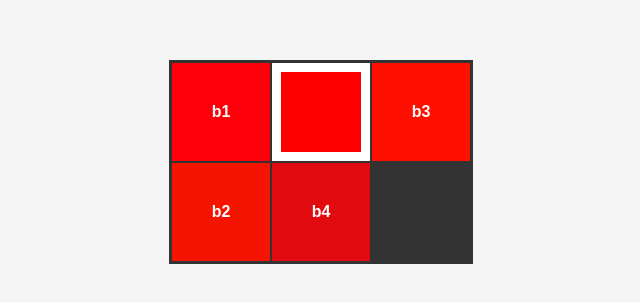
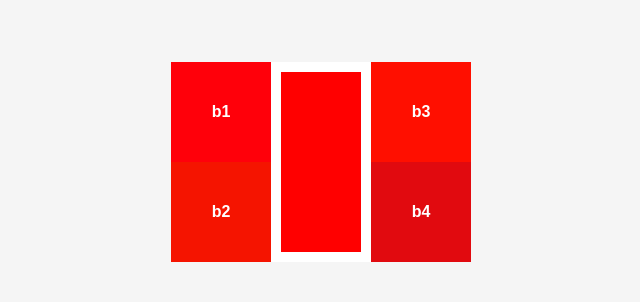
Before and after one commit to Ponava-pr/-2, a plain HTML site: page index.html in a window 1280 px wide. Shown: the part 238-540 px from the top of the page, without its empty margins (319-959 px from the left). Drawn offline with Linux system fonts and the light colour scheme.

Commit message:
Update style.css

```diff
--- a/style.css
+++ b/style.css
@@ -25,8 +25,6 @@ body {
     grid-template-columns: 100px 100px 100px;
     grid-template-rows: 100px 100px;
     gap: 0;
-    border: 2px solid #333;
-    background: #333;
 }
 
 .block {
@@ -39,31 +37,27 @@ body {
     font-weight: bold;
     color: white;
     cursor: pointer;
-    border: 1px solid #333;
     transition: all 0.2s ease;
 }
 
 .block:hover {
     filter: brightness(1.1);
-    z-index: 1;
-    position: relative;
 }
 
 .color-picker-container {
     width: 100px;
-    height: 100px;
+    height: 200px;
     display: flex;
     align-items: center;
     justify-content: center;
     background: #fff;
-    border: 1px solid #333;
+    grid-row: span 2;
 }
 
 .colorPicker {
     width: 80px;
-    height: 80px;
+    height: 180px;
     border: none;
-    border-radius: 0;
     cursor: pointer;
     background: none;
 }
@@ -79,13 +73,7 @@ body {
     border-radius: 0;
 }
 
-.empty {
-    width: 100px;
-    height: 100px;
-    background: #fff;
-    border: 1px solid #333;
-}
-
+/* Начальные цвета блоков */
 .b1 { background-color: #ff6b6b; }
 .b2 { background-color: #4ecdc4; }
 .b3 { background-color: #45b7d1; }
```
